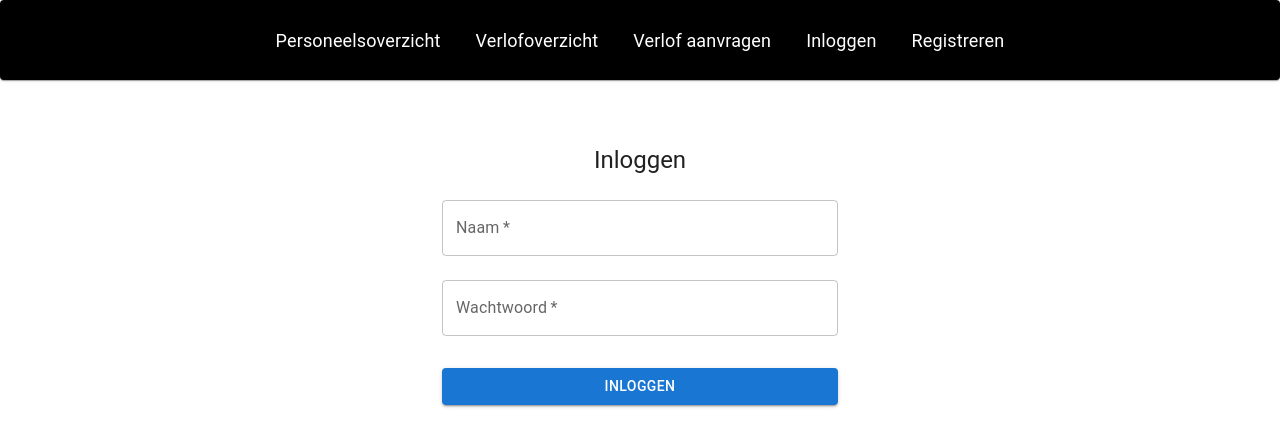
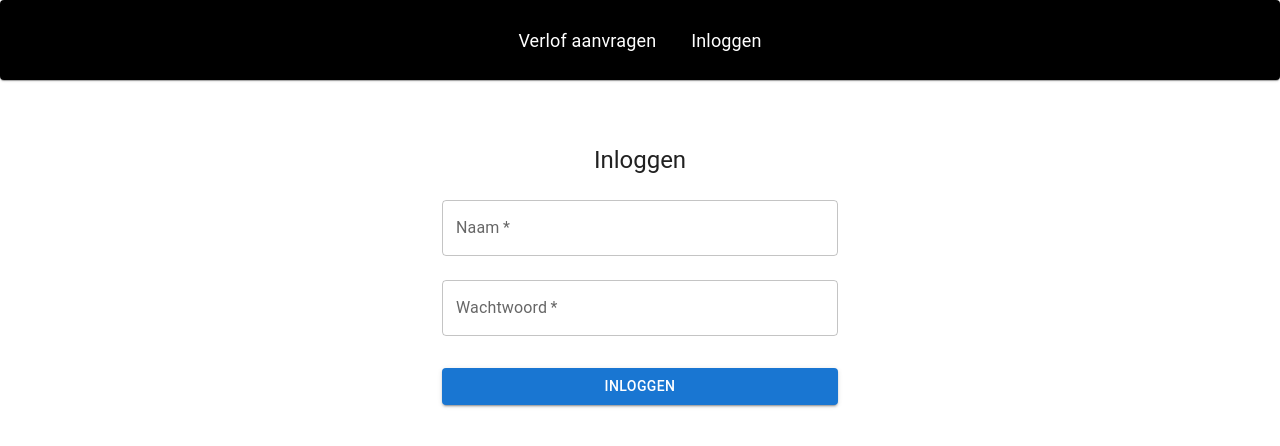
Before and after one commit to BoMeneerNL/Geoprofs, a Next.js app in the folder Frontend/: page /login in a window 1280 px wide. Shown: the top 446 px of the page. Built offline with nearby package versions, Linux system fonts and the light colour scheme.

Commit message:
Frontend update

```diff
--- a/Frontend/components/navbar.js
+++ b/Frontend/components/navbar.js
@@ -1,12 +1,9 @@
 import Paper from "@mui/material/Paper";
-import { useRouter } from "next/router";
 import Link from "next/link";
 
-export default function Navbar() {
-  const router = useRouter();
-  function goto(gotolink) {
-    router.push(gotolink);
-  }
+export default function Navbar(props) {
+  const authtypeid = props.authtypeid;
+
   return (
     <Paper
       style={{
@@ -19,21 +16,11 @@ export default function Navbar() {
       }}
       sx={{ height: 80, backgroundColor: "#000" }}
     >
-      <Link href="/">
-        <a>Personeelsoverzicht</a>
-      </Link>
-      <Link href="/verlof">
-        <a>Verlofoverzicht</a>
-      </Link>
-      <Link href="/verlofAanvragen">
-        <a>Verlof aanvragen</a>
-      </Link>
-      <Link href="/login">
-        <a>Inloggen</a>
-      </Link>
-      <Link href="/registratie">
-        <a>Registreren</a>
-      </Link>
+      {authtypeid >= 2 ? <Link href="/">Personeelsoverzicht</Link> : <></>}
+      {authtypeid >= 1 ? <Link href="/verlof">Verlofoverzicht</Link> : <></>}
+      <Link href="/verlofAanvragen">Verlof aanvragen</Link>
+      {authtypeid > 0 ? <></> : <Link href="/login">Inloggen</Link>}
+      {authtypeid >= 2 ? <Link href="/registratie">Registreren</Link> : <></>}
     </Paper>
   );
 }
--- a/Frontend/pages/_app.js
+++ b/Frontend/pages/_app.js
@@ -1,9 +1,8 @@
 import "../styles/globals.css";
-import Navbar from "../components/Navbar";
+import Navbar from "../components/navbar";
 import { useRouter } from "next/router";
 import { useEffect, useState } from "react";
 import axios from "axios";
-import { GetAuthtoken } from "../scripts/Auth";
 import Cookies from "js-cookie";
 
 export default function MyApp({ Component, pageProps }) {
@@ -11,7 +10,6 @@ export default function MyApp({ Component, pageProps }) {
   const router = useRouter();
   useEffect(() => {
     if (typeof window !== "undefined") {
-
       if (router.pathname !== "/login" && router.pathname !== "/register") {
         axios
           .get("http://localhost:11738/Login/" + Cookies.get("authtoken"))
@@ -22,13 +20,15 @@ export default function MyApp({ Component, pageProps }) {
               setAuthinf(response.data);
             }
           })
-          .catch((e) => {router.push("/login")});
+          .catch((e) => {
+            router.push("/login");
+          });
       }
     }
   }, [router, typeof window]);
   return (
     <>
-      <Navbar />
+      <Navbar authtypeid={authinf} />
       <Component {...pageProps} auth={authinf} />
     </>
   );
--- a/Frontend/pages/index.js
+++ b/Frontend/pages/index.js
@@ -37,7 +37,6 @@ export default function Home() {
   let datacollector = [];
   useEffect(() => {
     axios.get("http://localhost:11738/Medewerker").then((response) => {
-      console.log(response.data);
       datacollector = response.data;
       setDatafield(
         datacollector.map((row, key) => (
@@ -73,7 +72,6 @@ export default function Home() {
     axios
       .delete("http://localhost:11738/Medewerker/" + id)
       .then(() => {
-        console.log("deleted: " + id);
         datacollector.splice(key, 1);
         setDatafield(
           datacollector.map((row, key) => (
@@ -103,9 +101,7 @@ export default function Home() {
           ))
         );
       })
-      .catch((error) => {
-        console.log(error);
-      });
+      .catch((error) => {});
   }
 
   return (
--- a/Frontend/pages/login.js
+++ b/Frontend/pages/login.js
@@ -13,7 +13,6 @@ const theme = createTheme();
 
 export default function Login(props) {
   const router = useRouter();
-  console.log("wat is prop", props);
 
   if (props.auth !== -1) {
     router.push("/");
@@ -28,9 +27,7 @@ export default function Login(props) {
         Cookies.set("authtoken", response.data);
         router.push("/");
       })
-      .catch((e) => {
-        console.log(e);
-      });
+      .catch((e) => {});
   };
 
   return (
--- a/Frontend/pages/registratie.js
+++ b/Frontend/pages/registratie.js
@@ -1,4 +1,4 @@
-import React, { useRef, useState } from "react";
+import React, { useRef, useState, useEffect } from "react";
 import Button from "@mui/material/Button";
 import CssBaseline from "@mui/material/CssBaseline";
 import TextField from "@mui/material/TextField";
--- a/Frontend/pages/verlof.js
+++ b/Frontend/pages/verlof.js
@@ -35,7 +35,6 @@ export default function Verlof(props) {
   const [datafield, setDatafield] = useState([]);
   useEffect(() => {
     axios.get("http://localhost:11738/Verlof").then((response) => {
-      console.log(response.data);
       setDatafield(
         response.data.map((row, key) => {
           const van = new Date(row.van * 1000).toLocaleDateString();
@@ -57,7 +56,6 @@ export default function Verlof(props) {
                   ? "Afgewezen"
                   : "An error occured"}
               </StyledTableCell>
-              {console.log(row)}
               <StyledTableCell>
                 {props.auth == 1 ? "Yes" : "No"}
               </StyledTableCell>
```
Also changed, not shown: Frontend/package.json (+8 -8 lines), 2 other files (tests, documents, lock files or other folders).
